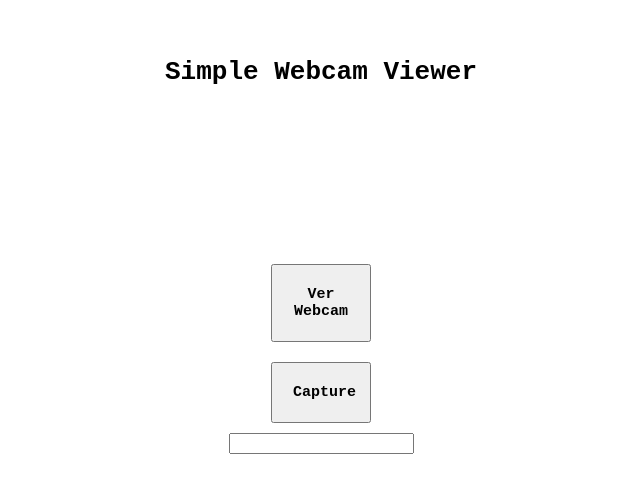
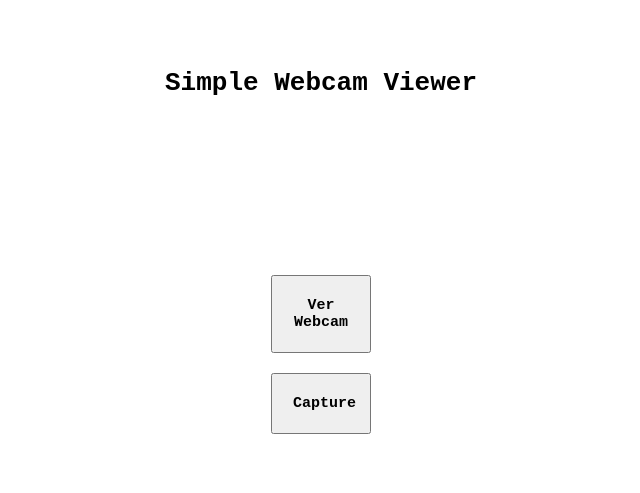
Before and after one commit to nabeelsalam/html-webcam-viewer, a plain HTML site: page index.html in a window 1280 px wide. Shown: the part 153-646 px from the top of the page, without its empty margins (319-959 px from the left). Drawn offline with Linux system fonts and the light colour scheme.

Commit message:
Update index.html

```diff
--- a/index.html
+++ b/index.html
@@ -18,8 +18,6 @@
             </a>
         </button>
         <img src="" id="imgFoto" name="imgFoto">
-        <div><input type="text" id="fotoText" name="fotoText" type="hidden" readonly></div>
-
 
     </div>
     <script src="app.js"></script>
```
